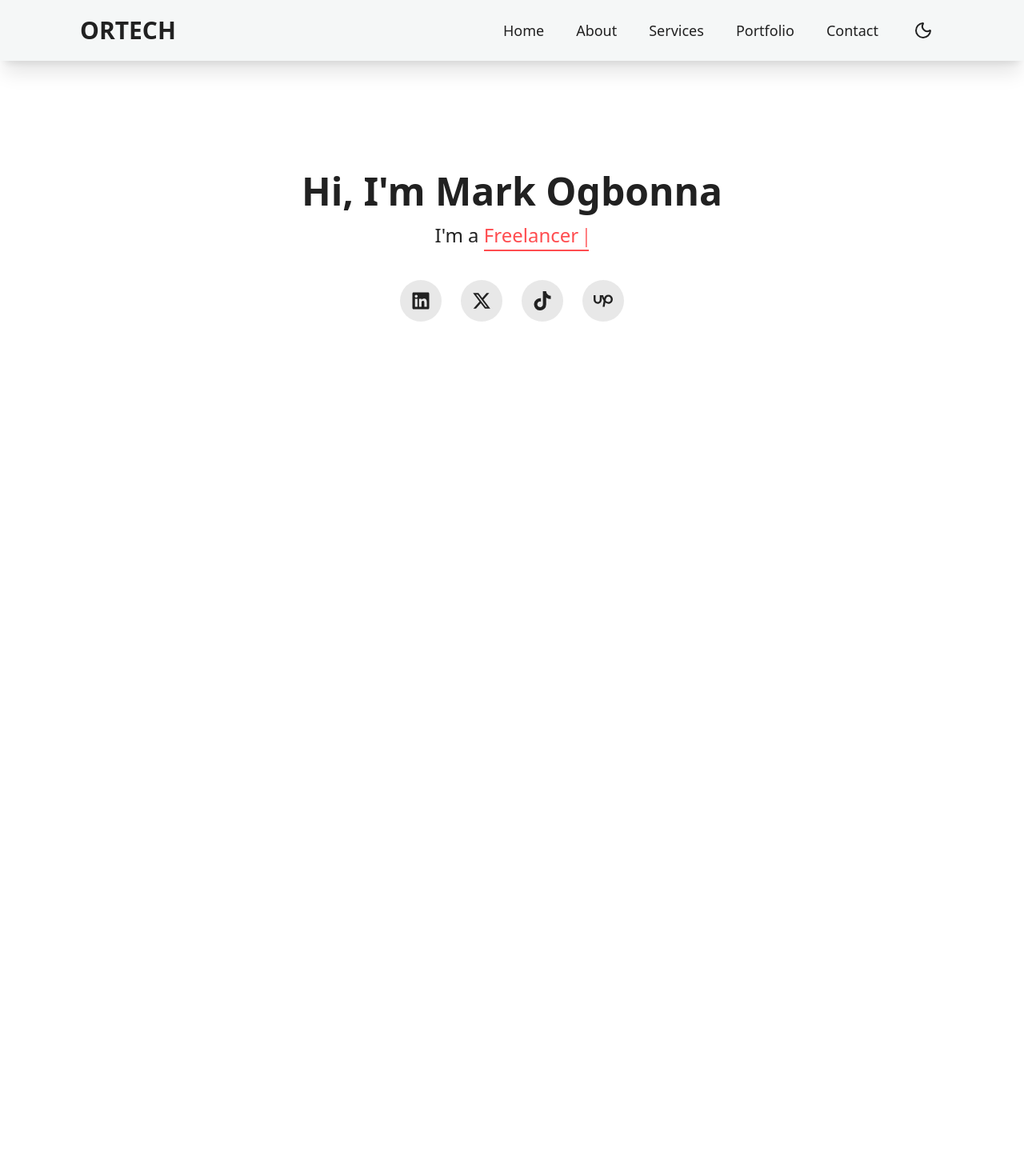
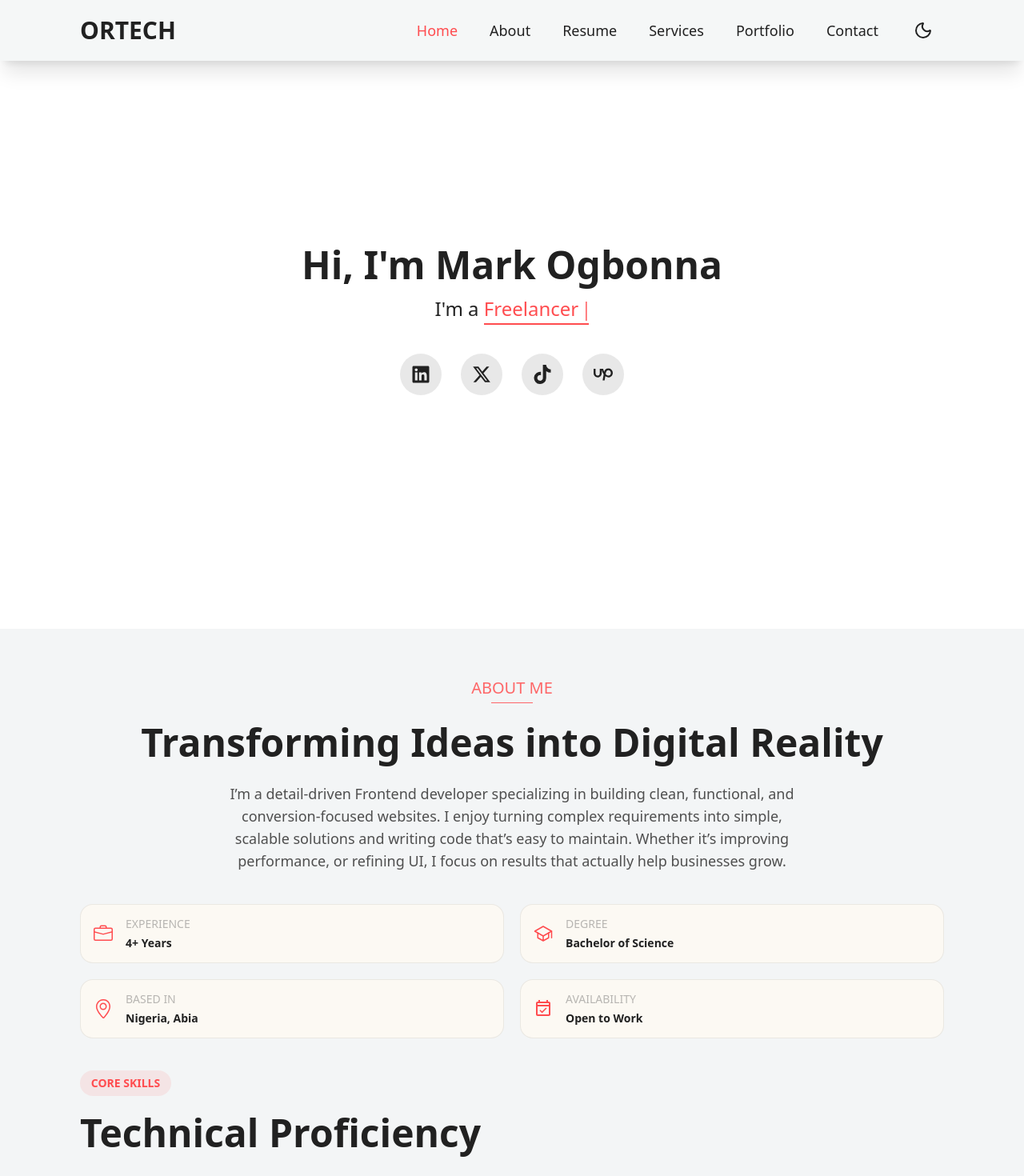
Before and after one commit to markorrente01/mark-orrente-portfolio, a React (Vite) app: page / in a window 1280 px wide. Shown: the top 1470 px of the page at 80% size. Built offline with nearby package versions, Linux system fonts and the light colour scheme.

Commit message:
continous development

```diff
--- /dev/null
+++ b/src/components/About.jsx
@@ -0,0 +1,59 @@
+import { Header, SectionHeader } from '@/components/SectionHeader';
+import AbtBox from '@/components/AbtBox';
+import { BsBriefcase } from 'react-icons/bs';
+import { IoSchoolOutline } from "react-icons/io5";
+import { SlLocationPin } from "react-icons/sl";
+import { MdOutlineEventAvailable } from "react-icons/md";
+
+const About = () => {
+    const iconStyle = 'text-accent-primary w-6 h-6';
+    const aboutInfo = [
+        {
+            icon: <BsBriefcase className={iconStyle}/>,
+            heading: 'EXPERIENCE',
+            subHeading: '4+ Years'
+        },
+        {
+            icon: <IoSchoolOutline className={iconStyle}/>,
+            heading: 'DEGREE',
+            subHeading: 'Bachelor of Science'
+        },
+        {
+            icon: <SlLocationPin className={iconStyle}/>,
+            heading: 'BASED IN',
+            subHeading: 'Nigeria, Abia'
+        },
+        {
+            icon: <MdOutlineEventAvailable className={iconStyle}/>,
+            heading: 'AVAILABILITY',
+            subHeading: 'Open to Work'
+        }
+    ];
+  return (
+    <section id='about' className='bg-bg-secondary py-15 px-5 lg:px-25'>
+        <div>
+            <Header header='ABOUT ME' />
+            <h2 className='my-5 heading text-center'>
+                Transforming Ideas into Digital Reality
+            </h2>
+            <article className='text-text-secondary text-base sm:text-lg lg:px-45 text-center'>
+                I’m a detail-driven Frontend developer specializing in building clean, functional,
+                and conversion-focused websites. I enjoy turning complex requirements into
+                simple, scalable solutions and writing code that’s easy to maintain. Whether
+                it’s improving performance, or refining UI, I focus on results that actually
+                help businesses grow.
+            </article>
+        </div>
+        <div className='grid grid-cols-1 md:grid-cols-2 gap-5 my-10'>
+            {aboutInfo.map((info, index)=><AbtBox key={index} icon={info.icon} heading={info.heading} subHeading={info.subHeading} />)}
+        </div>
+
+        <div>
+            <SectionHeader header='CORE SKILLS' />
+            <h2 className='heading mt-4 mb-6'>Technical Proficiency</h2>
+        </div>
+    </section>
+  )
+}
+
+export default About
--- /dev/null
+++ b/src/components/AbtBox.jsx
@@ -0,0 +1,21 @@
+import { BsBriefcase } from "react-icons/bs";
+import { cn } from "@/lib/Utils"
+
+const AbtBox = ({icon, heading, subHeading}) => {
+  return (
+    <div className={cn('bg-bg-card border border-text-secondary/10 flex gap-4 px-4 py-3.5 rounded-2xl',
+        'transform transition-all duration-300 ease-out hover:border-accent-primary hover:-translate-y-1'
+    )}>
+      <div className="flex items-center">
+        {icon}
+      </div>
+
+      <div className="flex flex-col gap-1 items-start">
+        <p className="text-sm text-text-secondary/40">{heading}</p>
+        <p className="text-sm text-text-primary font-bold">{subHeading}</p>
+      </div>
+    </div>
+  )
+}
+
+export default AbtBox
--- a/src/components/HeroSec.jsx
+++ b/src/components/HeroSec.jsx
@@ -1,7 +1,6 @@
 import { Typewriter } from 'react-simple-typewriter';
 import { cn } from '@/lib/Utils';
 import Socials from '@/components/Socials';
-import { Github, Linkedin, X } from 'lucide-react';
 import {FaLinkedin, FaTiktok} from 'react-icons/fa';
 import { FaUpwork, FaXTwitter } from 'react-icons/fa6';
 
@@ -28,12 +27,12 @@ const HeroSec = () => {
       }
     ]
   return (
-    <div>
+    <section>
       <div className='text-center text-text-primary relative'>
       <h1 className='text-2xl font-bold leading-relaxed sm:text-4xl md:text-4xl lg:text-5xl'>Hi, I'm Mark Ogbonna</h1>
-      <p className='text-base sm:text-xl md:text-2xl mb-7.5 lg:mb-10'>I'm a <span className={cn("relative inline-block text-lg text-accent-primary",
+      <p className='text-base sm:text-xl md:text-2xl mb-7.5 lg:mb-10'>I'm a <span className={cn("relative inline-block text-accent-primary",
         "before:-bottom-1 before:content-[''] before:w-full before:h-[2px] before:bg-accent-primary before:absolute",
-        "sm:text-xl md:text-2xl"
+        "text-base sm:text-xl md:text-2xl"
       )}>
         <Typewriter
         cursor={true}
@@ -52,7 +51,7 @@ const HeroSec = () => {
           {socials.map((social, i)=> <Socials link={social.link} icon={social.icon} key={i}/>)}
       </div>
 
-    </div>
+    </section>
 
   )
 }
--- a/src/components/Navbar.jsx
+++ b/src/components/Navbar.jsx
@@ -1,11 +1,21 @@
 import { Menu, X } from "lucide-react";
 import { useState } from "react";
-import ThemeToggle from "./ThemeToggle";
-import MobileNav from "./MobileNav";
+import ThemeToggle from "@/components/ThemeToggle";
+import MobileNav from "@/components/MobileNav";
+import UseScrollSpy from "@/hooks/UseScrollSpy";
+import { cn } from "@/lib/Utils";
 
 const Navbar = () => {
     const [navBarIsOpen, setNavBarIsOpen] = useState(false);
-    const navLinks = ['Home', 'About', 'Services', 'Portfolio', 'Contact'];
+    const navLinks = [
+      {name: 'Home', id: 'home'},
+      {name: 'About', id: 'about'},
+      {name: 'Resume', id: 'resume'},
+      {name: 'Services', id: 'services'},
+      {name: 'Portfolio', id: 'portfolio'},
+      {name: 'Contact', id: 'contact'}
+    ];
+    const activeSection = UseScrollSpy(navLinks.map(link=>link.id))
   return (
     <div className="md:px-6 lg:px-25 py-3 px-5 bg-bg-secondary/80 shadow-xl w-full fixed z-50">
       <nav className="flex justify-between items-center">
@@ -14,16 +24,17 @@ const Navbar = () => {
         </div>
 
        <div className="flex gap-4 md:gap-4 lg:gap-5 xl:gap-7.5 items-center">
-        <div className="hidden text-text-primary text-lg md:flex gap-3 md:gap-4 lg:gap-5 xl:gap-10">
+        <div className="hidden text-text-primary text-lg md:flex gap-3 md:gap-5 lg:gap-6 xl:gap-10">
           {navLinks.map(link => <a
-            href={`#${link}`} key={link}
-            className="py-2.5 transition-all duration-300 ease-out hover:text-accent-primary">
-            {link}</a>)}
+            href={`#${link.id}`} key={link.id}
+            className={cn('py-2.5 transition-all duration-300 ease-out',
+            activeSection === link.id ? 'text-accent-primary' : 'hover:text-accent-primary')}>
+            {link.name}</a>)}
         </div>
         <ThemeToggle />
         {!navBarIsOpen && <button onClick={()=>setNavBarIsOpen(true)} className="flex items-center justify-center md:hidden text-text-primary text-lg">
           <Menu /></button>}
-        {navBarIsOpen && <MobileNav setNavBarIsOpen={setNavBarIsOpen} navLinks={navLinks}/>}
+        {navBarIsOpen && <MobileNav activeSection={activeSection} setNavBarIsOpen={setNavBarIsOpen} navLinks={navLinks}/>}
        </div>
       </nav>
     </div>
--- /dev/null
+++ b/src/components/SectionHeader.jsx
@@ -0,0 +1,16 @@
+export const Header = ({header}) => {
+  return (
+      <div className='flex flex-col items-center gap-1'>
+        <p className='text-lg sm:text-xl text-accent-primary/85'>{header}</p>
+        <div className='w-9 h-[0.031rem] sm:w-11 md:w-12 lg:w-13 bg-accent-primary/85'></div>
+      </div>
+  )
+}
+
+export const SectionHeader = ({header}) => {
+  return (
+    <div className="bg-accent-primary/10 rounded-xl md:rounded-2xl w-25 md:w-28.5 text-center py-1.5">
+      <p className="text-xs text-accent-primary font-bold md:text-sm">{header}</p>
+    </div>
+  )
+}
--- a/src/components/Socials.jsx
+++ b/src/components/Socials.jsx
@@ -7,7 +7,7 @@ const Socials = ({link, icon, label}) => {
   return (
     <a className={cn('flex items-center justify-center md:w-13 md:h-13 w-11 h-11 rounded-full bg-text-primary/10',
         'transform transition-all duration-300 ease-out hover:bg-accent-primary hover:-translate-y-0.5')}
-        href={link} target='_blank' rel="noopener noreferrer" aria-label={label}>
+        href={link} target='_blank' rel="noopener noreferrer">
       {icon}
     </a>
   )
--- /dev/null
+++ b/src/hooks/UseScrollSpy.js
@@ -0,0 +1,24 @@
+import { useState, useEffect } from 'react';
+
+const UseScrollSpy = (ids, offset = 100) => {
+  const [activeId, setActiveId] = useState('');
+  useEffect(()=>{
+    const observer = new IntersectionObserver(
+        entries => {
+            entries.forEach(entry=>{
+                if(entry.isIntersecting){
+                    setActiveId(entry.target.id)
+                }
+            })
+        },
+    {rootMargin: `-${offset}px 0% -70% 0%`})
+    ids.forEach(id=>{
+        const element = document.getElementById(id);
+        if(element) observer.observe(element);
+    })
+    return ()=> observer.disconnect();
+  },[ids, offset])
+  return activeId;
+}
+
+export default UseScrollSpy
--- a/src/index.css
+++ b/src/index.css
@@ -2,23 +2,19 @@
 
 :root {
         --bg-primary: 0, 0%, 100%;
-        --bg-secondary: 210, 14%, 96%;
+        --bg-secondary: 243, 245, 246;
         --bg-card: 40, 56%, 97%;
-        --text-primary: 0, 0%, 13%;
+        --text-primary: 33, 33, 33;
         --text-secondary: 0, 0%, 31%;
         --accent-primary: 359, 100%, 65%;
-        --accent-secondary: 0, 26%, 14%;
-        --gradientA: 210, 14%, 96%, 0;
-        --gradientB: 210, 14%, 96%, 0.4;
     }
 .dark {
         --bg-primary: 0, 0%, 2%;
-        --bg-secondary: 0, 0%, 8%;
+        --bg-secondary: 20, 20, 20;
         --bg-card: 0, 0%, 11%;
-        --text-primary: 0, 0%, 100%;
+        --text-primary: 255, 255, 255;
         --text-secondary: 0, 0%, 85%;
         --accent-primary: 359, 100%, 65%;
-        --accent-secondary: 0, 26%, 14%;
     }
     *{
         @apply box-border;
@@ -32,12 +28,11 @@ body{
     }
 @theme {
     --color-bg-primary: hsl(var(--bg-primary));
-    --color-bg-secondary: hsl(var(--bg-secondary));
+    --color-bg-secondary: rgb(var(--bg-secondary));
     --color-bg-card: hsl(var(--bg-card));
-    --color-text-primary: hsl(var(--text-primary));
+    --color-text-primary: rgb(var(--text-primary));
     --color-text-secondary: hsl(var(--text-secondary));
     --color-accent-primary: hsl(var(--accent-primary));
-    --color-accent-secondary: hsl(var(--accent-secondary));
 
     --animate-slideInUp: slideInUp 1s ease-out forwards;
 }
@@ -59,10 +54,9 @@ body{
     transform: scaleY(2px);
     transition: transform, background 0.2s ease-in;
 }
-
-@utility center{
-    @apply top-2/4 left-2/4 -translate-x-2/4 -translate-y-2/4;
-}
 @utility socialIcon{
     @apply text-text-primary w-5 h-5 md:w-6 md:h-6;
 }
+@utility heading{
+    @apply text-text-primary font-semibold text-2xl leading-tight sm:text-4xl lg:text-5xl;
+}
--- a/src/pages/Home.jsx
+++ b/src/pages/Home.jsx
@@ -1,13 +1,15 @@
 import HeroSec from '@/components/HeroSec';
 import Navbar from '@/components/Navbar';
+import About from '@/components/About';
 
 const Home = () => {
   return (
-    <div className='min-h-[200vmin]'>
+    <div className='min-h-screen'>
       <Navbar />
-      <main className='pt-50'>
+      <main className='pt-73 mb-73' id='home'>
         <HeroSec />
       </main>
+        <About />
 
       {/* footer */}
     </div>
```
Also changed, not shown: src/components/MobileNav.jsx (+10 -7 lines), 1 other file (tests, documents, lock files or other folders).
